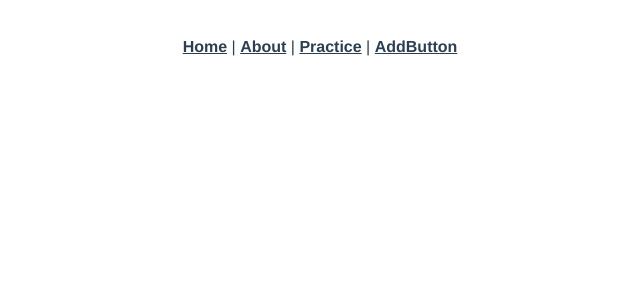
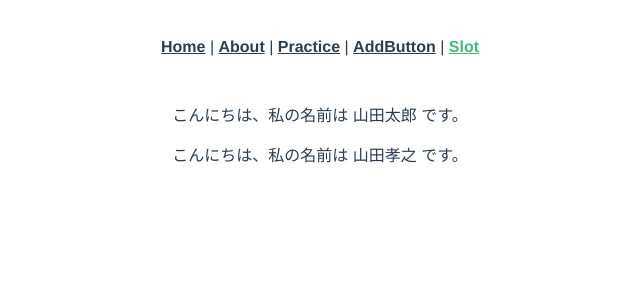
Before and after one commit to mashijifu/vue-ts-example, a Vue app: page /slot in a window 1280 px wide. Shown: the top 300 px of the page, without its empty margins (320-960 px from the left). Built offline with nearby package versions, Linux system fonts and the light colour scheme.

Commit message:
slot課題1

```diff
--- a/src/App.vue
+++ b/src/App.vue
@@ -4,7 +4,8 @@
       <router-link to="/">Home</router-link> |
       <router-link to="/about">About</router-link> |
       <router-link to="/practice">Practice</router-link> |
-      <router-link to="/add-button">AddButton</router-link>
+      <router-link to="/add-button">AddButton</router-link> |
+      <router-link to="/slot">Slot</router-link>
     </nav>
     <router-view />
   </div>
--- /dev/null
+++ b/src/components/MyName.vue
@@ -0,0 +1,16 @@
+<template>
+  <div>
+    <p>
+      こんにちは、私の名前は
+      <slot>山田太郎</slot>
+      です。
+    </p>
+  </div>
+</template>
+<script lang="ts">
+import { defineComponent } from "@vue/composition-api";
+
+export default defineComponent({
+  name: "MyName",
+});
+</script>
--- a/src/router/index.ts
+++ b/src/router/index.ts
@@ -3,6 +3,7 @@ import VueRouter, { RouteConfig } from "vue-router";
 import HomeView from "../views/HomeView.vue";
 import PracticeView from "../views/PracticeView.vue";
 import AddButtonView from "../views/AddButtonView.vue";
+import SlotView from "../views/SlotView.vue";
 
 Vue.use(VueRouter);
 
@@ -31,6 +32,11 @@ const routes: Array<RouteConfig> = [
     name: "add-button",
     component: AddButtonView,
   },
+  {
+    path: "/slot",
+    name: "slot",
+    component: SlotView,
+  },
 ];
 
 const router = new VueRouter({
--- /dev/null
+++ b/src/views/SlotView.vue
@@ -0,0 +1,19 @@
+<template>
+  <div>
+    <!-- こんにちは、私の名前は山田太郎です。 -->
+    <MyName></MyName>
+    <!-- こんにちは、私の名前は山田孝之です。 -->
+    <MyName>山田孝之</MyName>
+  </div>
+</template>
+<script lang="ts">
+import { defineComponent } from "@vue/composition-api";
+import MyName from "@/components/MyName.vue";
+
+export default defineComponent({
+  name: "ExampleView",
+  components: {
+    MyName,
+  },
+});
+</script>
```
